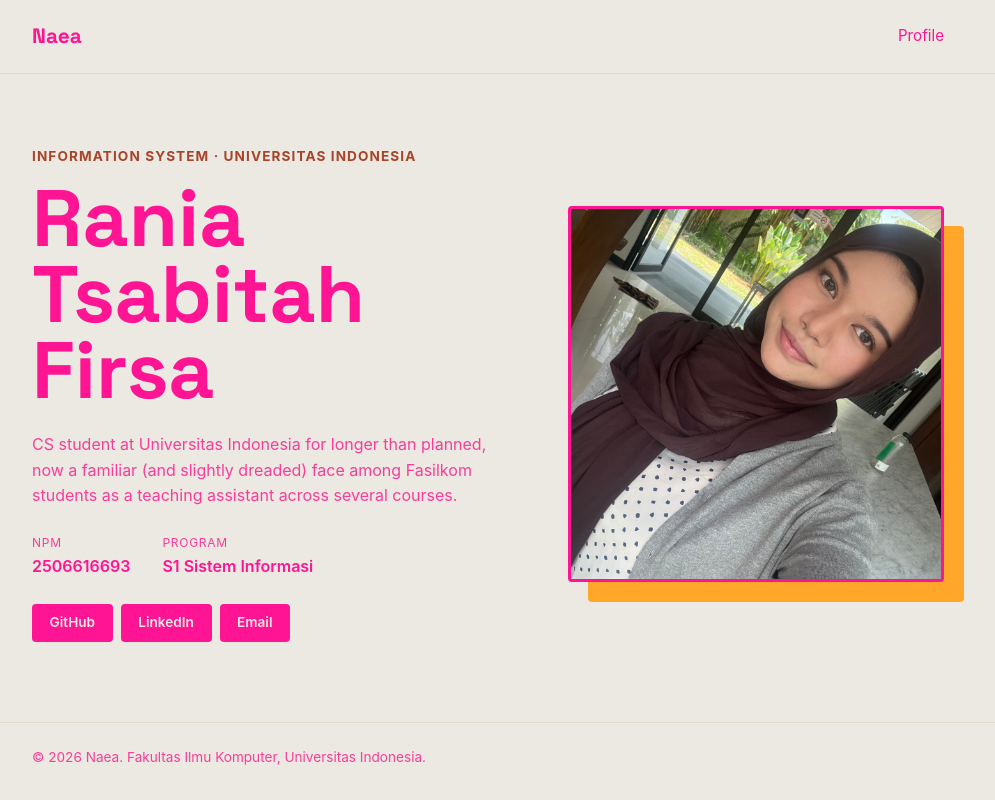
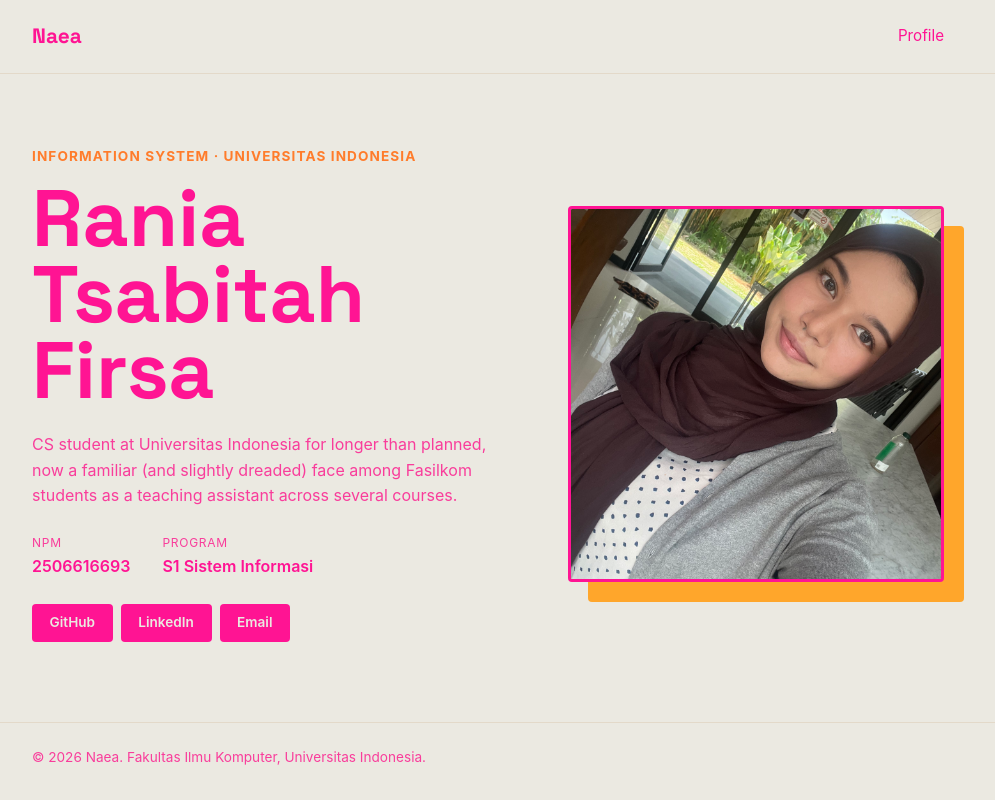
Before and after one commit to raniafff/myportofolio, a Django app: page / in a window 1280 px wide. Shown: the whole page, without its empty margins (152-1147 px from the left). Run offline with Django 5.2, Linux system fonts and the light colour scheme.

Commit message:
ganti warna lagi

```diff
--- a/static/css/style.css
+++ b/static/css/style.css
@@ -9,7 +9,7 @@
     --ink: #FF1493;
     --paper: #ebe9e1;
     --accent: #FFA62B;
-    --accent-dark: #a8442a;
+    --accent-dark: #ff7c2b;
     --line: #e3d9c9;
     --text-muted: #f93d9b;
     --radius: 4px;
```
